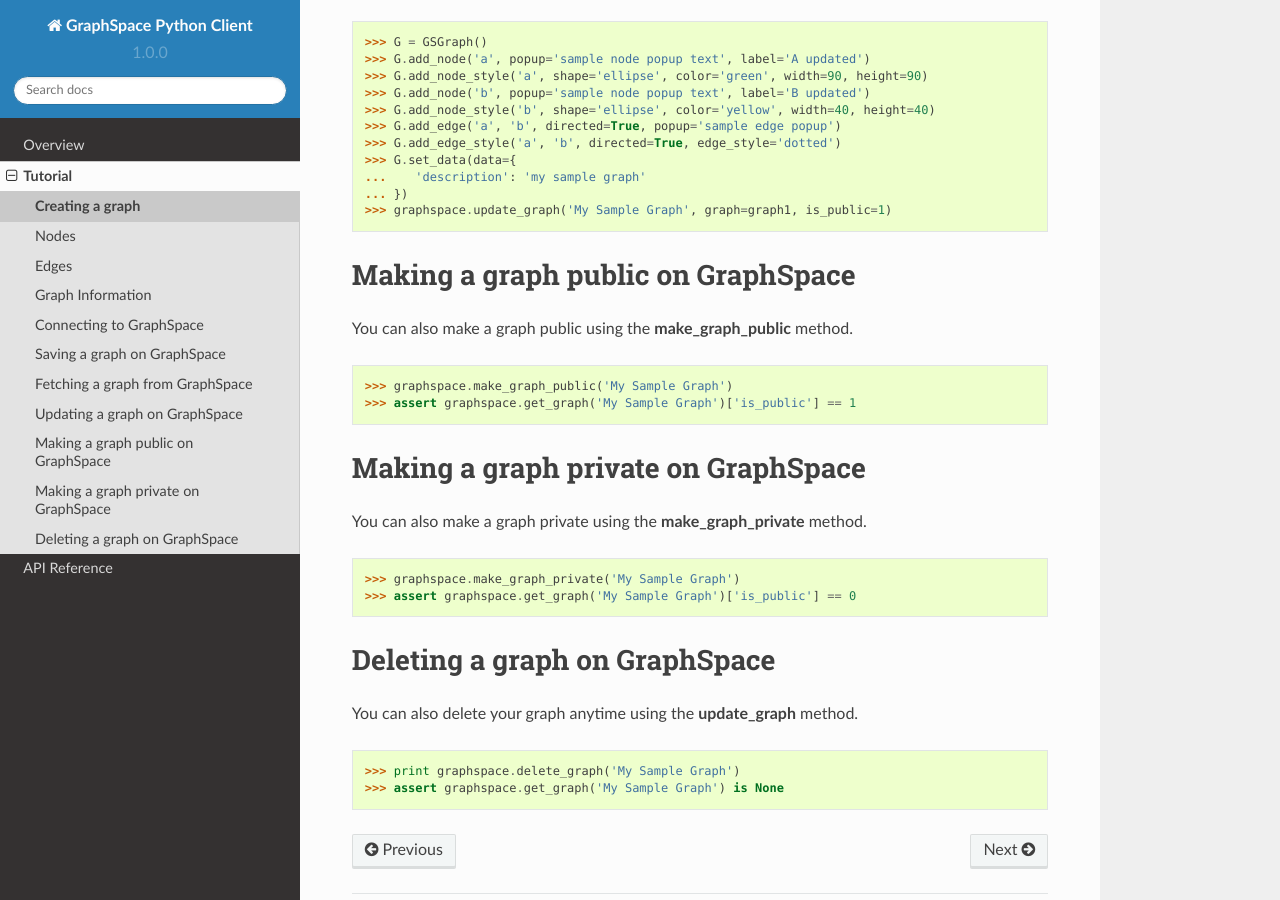
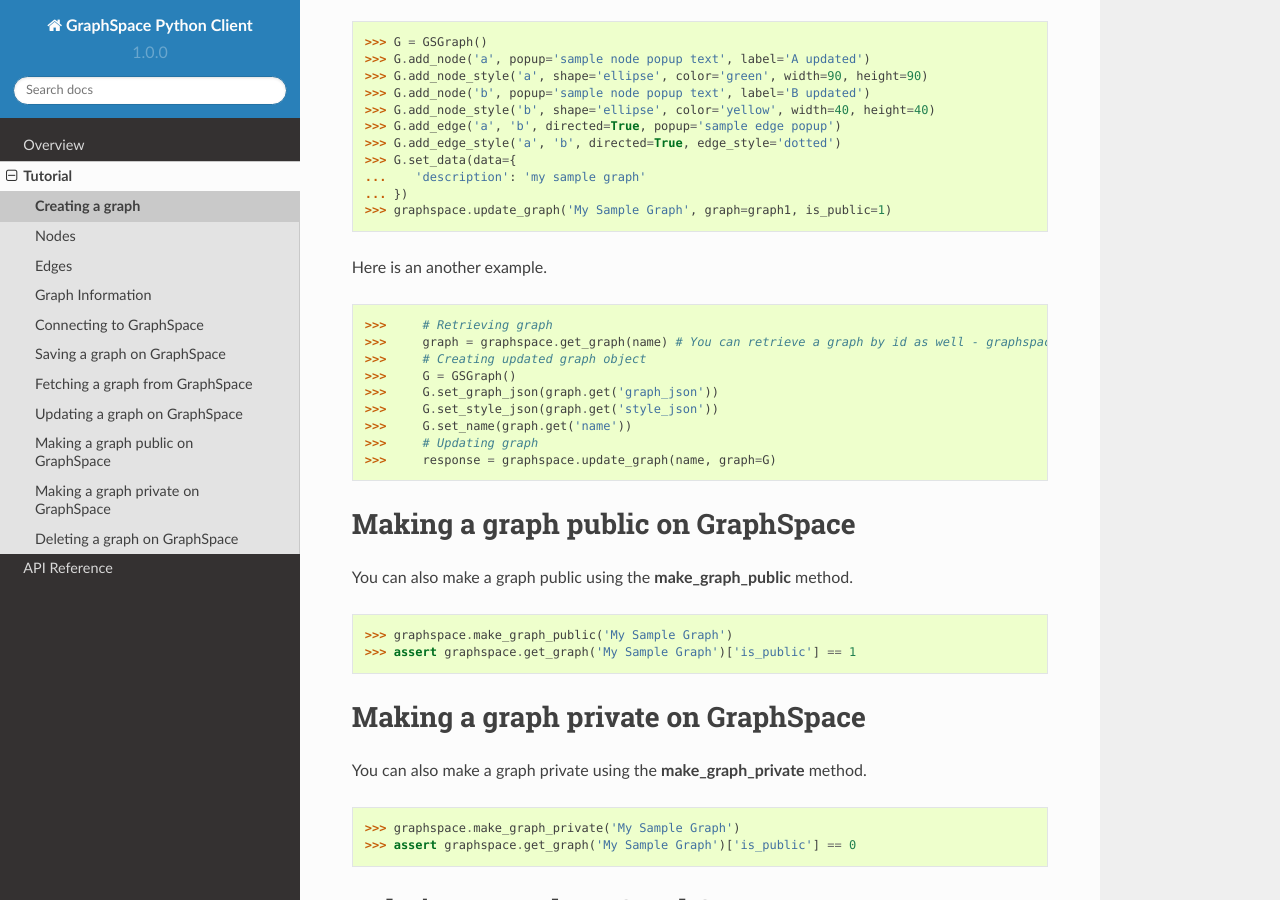
Before and after one commit to adbharadwaj/graphspace-python, a Sphinx documentation site: the page built from docs/tutorial/tutorial.rst, in a window 1280 px wide and 900 px high, scrolled down 1791 px. Built offline with Sphinx 7.4.7 and the Read the Docs theme 2.0.0, drawn with Linux system fonts in a browser that asks for light colours.

Commit message:
Updated the documentation of get_graph method

```diff
--- a/docs/tutorial/tutorial.rst
+++ b/docs/tutorial/tutorial.rst
@@ -87,6 +87,17 @@
 ... })
 >>> graphspace.update_graph('My Sample Graph', graph=graph1, is_public=1)
 
+Here is an another example.
+
+>>>	# Retrieving graph
+>>>	graph = graphspace.get_graph(name) # You can retrieve a graph by id as well - graphspace.get_graph(id)
+>>>	# Creating updated graph object
+>>>	G = GSGraph()
+>>>	G.set_graph_json(graph.get('graph_json'))
+>>>	G.set_style_json(graph.get('style_json'))
+>>>	G.set_name(graph.get('name'))
+>>>	# Updating graph
+>>>	response = graphspace.update_graph(name, graph=G)
 
 Making a graph public on GraphSpace
 -----------------------------------
```
Also changed, not shown: docs/reference/index.rst (+3 -4 lines), 1 other file.
